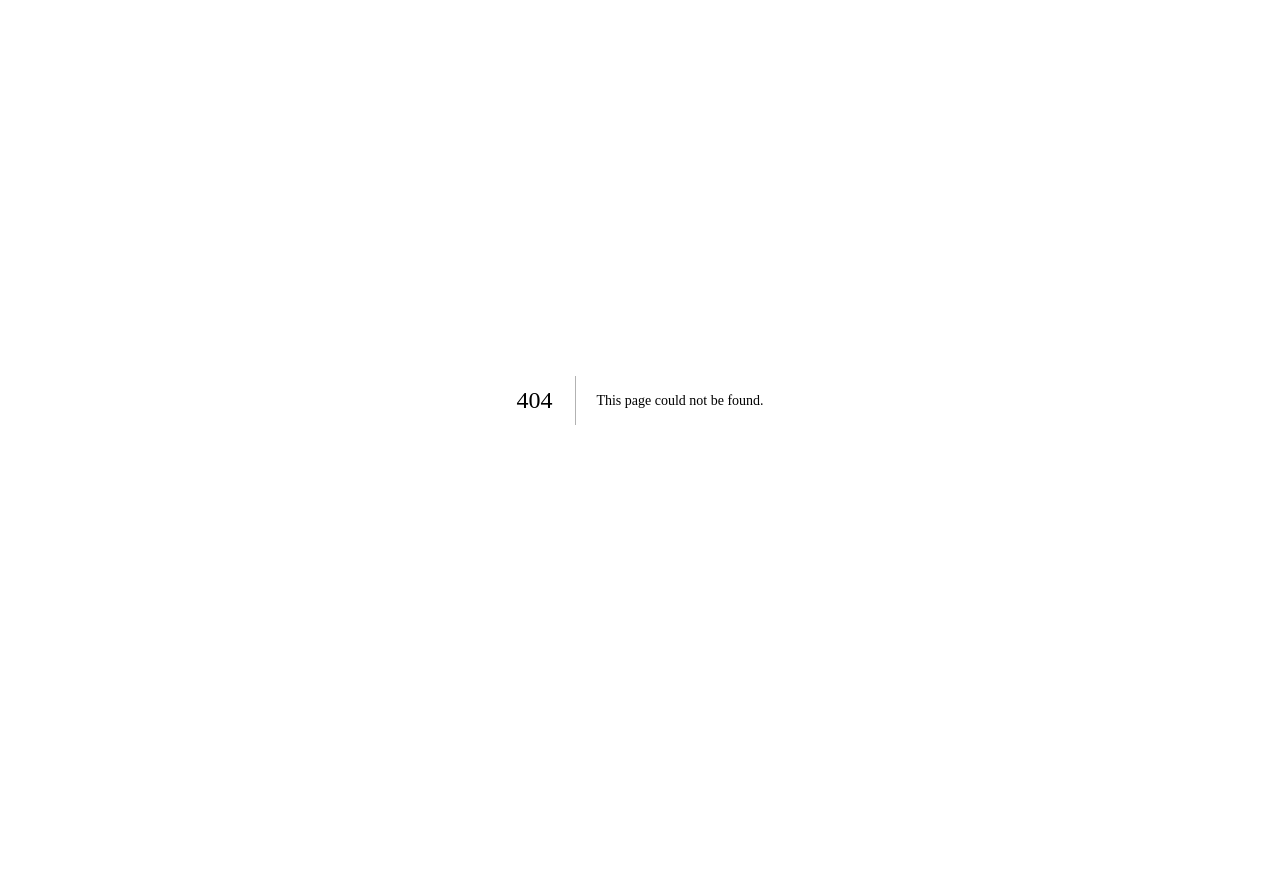
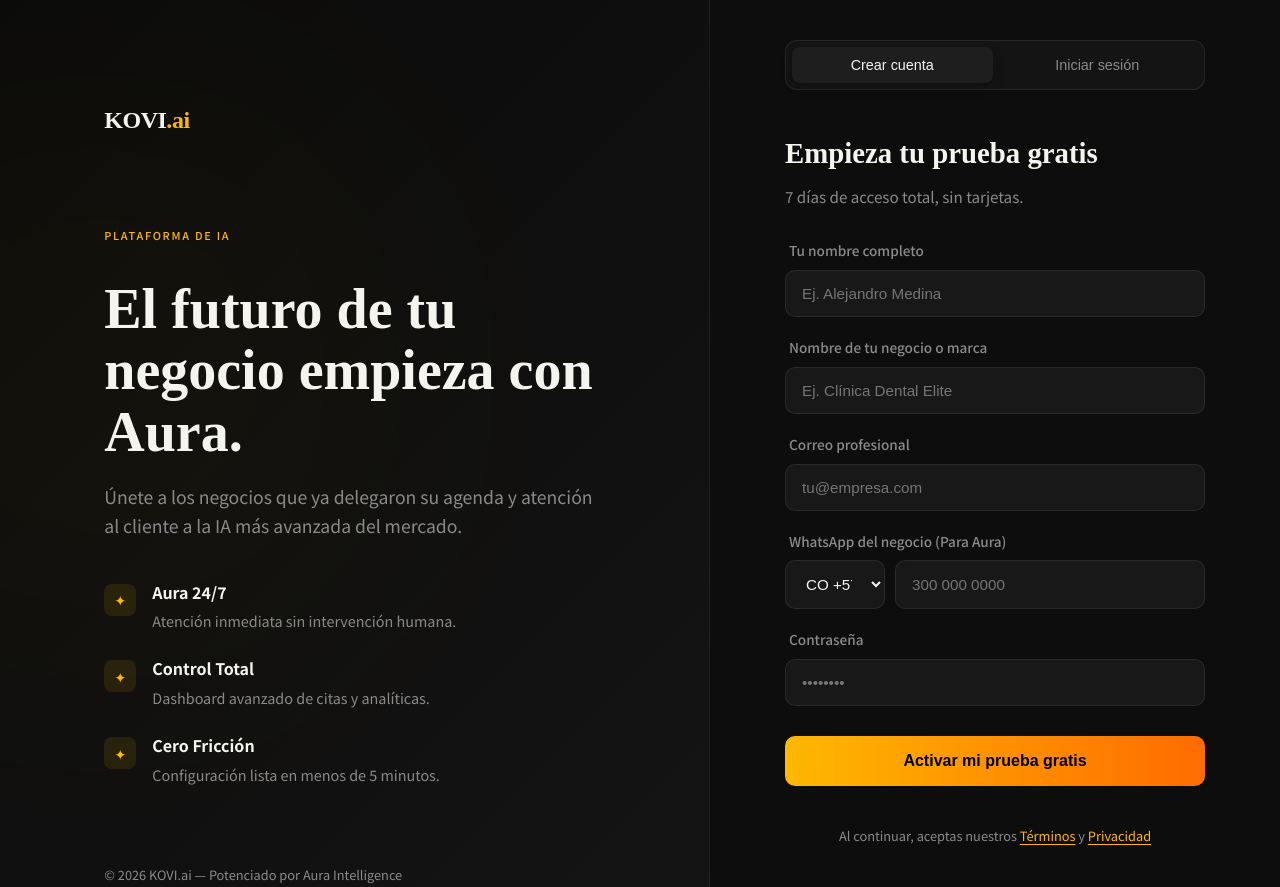
Before and after one commit to yisus0207/Kovi, a Next.js app: page /register in a window 1280 px wide. Before the commit this address had no page. Before the commit the page ends 800 px from the top, so only its background shows below. Built offline with nearby package versions, Linux system fonts and the light colour scheme; a web font is replaced by a local one.

Commit message:
Fix: Add registration page and resolve persistent body hydration warnings

```diff
--- a/app/layout.tsx
+++ b/app/layout.tsx
@@ -21,7 +21,7 @@
         <link href="https://fonts.googleapis.com/css2?family=Noto+Sans+JP:wght@400;500;700&family=Shippori+Mincho+B1:wght@400;500;600;700;800&display=swap" rel="stylesheet" />
         <script dangerouslySetInnerHTML={{ __html: `document.documentElement.classList.add('js-ready')` }} />
       </head>
-      <body className="body">
+      <body className="body" suppressHydrationWarning>
         {children}
         <ScrollObserver />
       </body>
--- /dev/null
+++ b/app/register/page.tsx
@@ -0,0 +1,144 @@
+"use client"
+
+import { useState } from 'react'
+import Link from 'next/link'
+import styles from './register.module.css'
+
+export default function RegisterPage() {
+  const [isLogin, setIsLogin] = useState(false)
+
+  return (
+    <main className={styles.container}>
+      {/* Left Side: Branding & Value Prop */}
+      <section className={styles.brandingSide}>
+        <div className={styles.brandingContent}>
+          <Link href="/" className={styles.logo}>
+            KOVI<span>.ai</span>
+          </Link>
+
+          <div className={styles.valueProp}>
+            <span className="label">Plataforma de IA</span>
+            <h1 className={styles.title}>
+              {isLogin ? 'Bienvenido de vuelta.' : 'El futuro de tu negocio empieza con Aura.'}
+            </h1>
+            <p className={styles.description}>
+              {isLogin
+                ? 'Accede a tu panel de control y gestiona la inteligencia de tu negocio en tiempo real.'
+                : 'Únete a los negocios que ya delegaron su agenda y atención al cliente a la IA más avanzada del mercado.'}
+            </p>
+
+            <ul className={styles.featureList}>
+              <li>
+                <div className={styles.icon}>✦</div>
+                <div>
+                  <strong>Aura 24/7</strong>
+                  <p>Atención inmediata sin intervención humana.</p>
+                </div>
+              </li>
+              <li>
+                <div className={styles.icon}>✦</div>
+                <div>
+                  <strong>Control Total</strong>
+                  <p>Dashboard avanzado de citas y analíticas.</p>
+                </div>
+              </li>
+              <li>
+                <div className={styles.icon}>✦</div>
+                <div>
+                  <strong>Cero Fricción</strong>
+                  <p>Configuración lista en menos de 5 minutos.</p>
+                </div>
+              </li>
+            </ul>
+          </div>
+
+          <div className={styles.brandingFooter}>
+            <p>© 2026 KOVI.ai — Potenciado por Aura Intelligence</p>
+          </div>
+        </div>
+
+        {/* Abstract Background Element */}
+        <div className={styles.glow} />
+      </section>
+
+      {/* Right Side: Form */}
+      <section className={styles.formSide}>
+        <div className={styles.formWrapper}>
+          {/* Tabs Selector */}
+          <div className={styles.tabs}>
+            <button
+              className={!isLogin ? styles.activeTab : ''}
+              onClick={() => setIsLogin(false)}
+            >
+              Crear cuenta
+            </button>
+            <button
+              className={isLogin ? styles.activeTab : ''}
+              onClick={() => setIsLogin(true)}
+            >
+              Iniciar sesión
+            </button>
+          </div>
+
+          <div className={`${styles.formContent} fade-up visible`}>
+            <header className={styles.formHeader}>
+              <h2>{isLogin ? 'Ingresa a tu cuenta' : 'Empieza tu prueba gratis'}</h2>
+              <p>{isLogin ? 'Gestiona tu negocio' : '7 días de acceso total, sin tarjetas.'}</p>
+            </header>
+
+            <form className={styles.form} onSubmit={(e) => e.preventDefault()}>
+              {!isLogin && (
+                <>
+                  <div className={styles.inputGroup}>
+                    <label>Tu nombre completo</label>
+                    <input type="text" placeholder="Ej. Alejandro Medina" required />
+                  </div>
+                  <div className={styles.inputGroup}>
+                    <label>Nombre de tu negocio o marca</label>
+                    <input type="text" placeholder="Ej. Clínica Dental Elite" required />
+                  </div>
+                </>
+              )}
+
+              <div className={styles.inputGroup}>
+                <label>Correo profesional</label>
+                <input type="email" placeholder="tu@empresa.com" required />
+              </div>
+
+              {!isLogin && (
+                <div className={styles.inputGroup}>
+                  <label>WhatsApp del negocio (Para Aura)</label>
+                  <div className={styles.phoneInput}>
+                    <select defaultValue="CO">
+                      <option value="CO">CO +57</option>
+                      <option value="MX">MX +52</option>
+                      <option value="ES">ES +34</option>
+                    </select>
+                    <input type="tel" placeholder="300 000 0000" required />
+                  </div>
+                </div>
+              )}
+
+              <div className={styles.inputGroup}>
+                <label>Contraseña</label>
+                <input type="password" placeholder="••••••••" required />
+              </div>
+
+              <button type="submit" className={styles.submitBtn}>
+                {isLogin ? 'Acceder al Dashboard' : 'Activar mi prueba gratis'}
+              </button>
+
+              <p className={styles.terms}>
+                {isLogin ? (
+                  <Link href="/forgot-password">¿Olvidaste tu contraseña?</Link>
+                ) : (
+                  <>Al continuar, aceptas nuestros <Link href="/terms">Términos</Link> y <Link href="/privacy">Privacidad</Link></>
+                )}
+              </p>
+            </form>
+          </div>
+        </div>
+      </section>
+    </main>
+  )
+}
--- /dev/null
+++ b/app/register/register.module.css
@@ -0,0 +1,261 @@
+.container {
+  display: flex;
+  min-height: 100vh;
+  background: var(--bg);
+  overflow: hidden;
+}
+
+/* Branding Side */
+.brandingSide {
+  flex: 1.2;
+  position: relative;
+  background: linear-gradient(135deg, #0A0A0A 0%, #141414 100%);
+  display: flex;
+  align-items: center;
+  justify-content: center;
+  padding: 60px;
+  border-right: 1px solid var(--border);
+}
+
+.brandingContent {
+  position: relative;
+  z-index: 10;
+  max-width: 500px;
+}
+
+.logo {
+  font-family: var(--font-shippori);
+  font-size: 1.5rem;
+  font-weight: 800;
+  color: var(--text);
+  letter-spacing: -0.02em;
+  margin-bottom: 80px;
+  display: block;
+}
+
+.logo span {
+  color: var(--accent);
+}
+
+.valueProp {
+  margin-top: 40px;
+}
+
+.title {
+  font-size: clamp(2.5rem, 5vw, 3.5rem);
+  line-height: 1.1;
+  margin: 20px 0;
+  font-weight: 700;
+}
+
+.description {
+  color: var(--muted);
+  font-size: 1.1rem;
+  margin-bottom: 40px;
+  line-height: 1.6;
+}
+
+.featureList {
+  list-style: none;
+  display: flex;
+  flex-direction: column;
+  gap: 24px;
+}
+
+.featureList li {
+  display: flex;
+  gap: 16px;
+  align-items: flex-start;
+}
+
+.icon {
+  background: var(--accent-dim);
+  color: var(--accent);
+  width: 32px;
+  height: 32px;
+  border-radius: 8px;
+  display: flex;
+  align-items: center;
+  justify-content: center;
+  font-size: 0.9rem;
+  flex-shrink: 0;
+  margin-top: 4px;
+}
+
+.featureList strong {
+  display: block;
+  font-size: 1rem;
+  margin-bottom: 4px;
+}
+
+.featureList p {
+  color: var(--muted);
+  font-size: 0.9rem;
+}
+
+.brandingFooter {
+  position: absolute;
+  bottom: -100px;
+  color: var(--muted);
+  font-size: 0.8rem;
+}
+
+.glow {
+  position: absolute;
+  width: 400px;
+  height: 400px;
+  background: var(--accent);
+  filter: blur(150px);
+  opacity: 0.05;
+  top: 20%;
+  left: -100px;
+  pointer-events: none;
+}
+
+/* Form Side */
+.formSide {
+  flex: 1;
+  background: #0D0D0D;
+  display: flex;
+  align-items: center;
+  justify-content: center;
+  padding: 40px;
+}
+
+.formWrapper {
+  width: 100%;
+  max-width: 420px;
+}
+
+.tabs {
+  background: rgba(255, 255, 255, 0.03);
+  padding: 6px;
+  border-radius: 12px;
+  display: flex;
+  gap: 4px;
+  margin-bottom: 40px;
+  border: 1px solid var(--border);
+}
+
+.tabs button {
+  flex: 1;
+  background: transparent;
+  border: none;
+  color: var(--muted);
+  padding: 10px;
+  border-radius: 8px;
+  font-size: 0.9rem;
+  font-weight: 500;
+  cursor: pointer;
+  transition: all 0.3s ease;
+}
+
+.tabs button.activeTab {
+  background: var(--surface-2);
+  color: var(--text);
+  box-shadow: 0 4px 12px rgba(0,0,0,0.2);
+}
+
+.formHeader {
+  margin-bottom: 32px;
+}
+
+.formHeader h2 {
+  font-size: 1.8rem;
+  margin-bottom: 8px;
+}
+
+.formHeader p {
+  color: var(--muted);
+  font-size: 0.95rem;
+}
+
+.form {
+  display: flex;
+  flex-direction: column;
+  gap: 20px;
+}
+
+.inputGroup {
+  display: flex;
+  flex-direction: column;
+  gap: 8px;
+}
+
+.inputGroup label {
+  font-size: 0.85rem;
+  font-weight: 500;
+  color: var(--muted);
+  margin-left: 4px;
+}
+
+.inputGroup input,
+.inputGroup select {
+  background: #181818;
+  border: 1px solid var(--border);
+  border-radius: 10px;
+  padding: 14px 16px;
+  color: var(--text);
+  font-size: 0.95rem;
+  transition: all 0.3s ease;
+}
+
+.inputGroup input:focus {
+  outline: none;
+  border-color: var(--accent);
+  background: #1e1e1e;
+}
+
+.phoneInput {
+  display: flex;
+  gap: 10px;
+}
+
+.phoneInput select {
+  width: 100px;
+}
+
+.phoneInput input {
+  flex: 1;
+}
+
+.submitBtn {
+  background: linear-gradient(90deg, var(--accent), var(--accent-secondary));
+  color: #000;
+  border: none;
+  padding: 16px;
+  border-radius: 10px;
+  font-size: 1rem;
+  font-weight: 600;
+  cursor: pointer;
+  margin-top: 10px;
+  transition: transform 0.2s ease, opacity 0.2s ease;
+}
+
+.submitBtn:hover {
+  transform: translateY(-2px);
+  opacity: 0.95;
+}
+
+.terms {
+  text-align: center;
+  font-size: 0.8rem;
+  color: var(--muted);
+  margin-top: 20px;
+}
+
+.terms a {
+  color: var(--accent);
+  text-decoration: underline;
+  text-underline-offset: 3px;
+}
+
+/* Responsive */
+@media (max-width: 968px) {
+  .brandingSide {
+    display: none;
+  }
+  .formSide {
+    background: var(--bg);
+  }
+}
```
